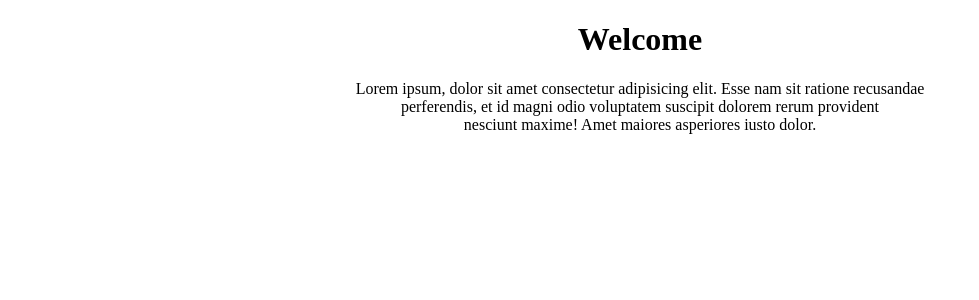
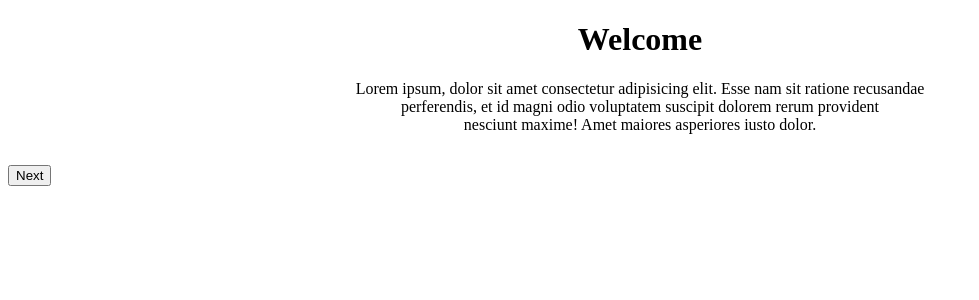
Before and after one commit to Gresham24/React-Firebase-Auth, a React (Vite) app: page /welcome in a window 1280 px wide. Shown: the top 300 px of the page, without its empty margins (0-979 px from the left). Built offline with nearby package versions, Linux system fonts and the light colour scheme; no server answers.

Commit message:
Registration redirect to onboard pg 1

```diff
--- a/src/components/auth/Registration.jsx
+++ b/src/components/auth/Registration.jsx
@@ -3,7 +3,7 @@ import { createUserWithEmailAndPassword } from "firebase/auth";
 import { doc, collection, setDoc } from "firebase/firestore";
 import { auth, db } from "../../firebase";
 import { sendEmailVerification } from "firebase/auth";
-import { Link } from "react-router-dom";
+import { Link, useNavigate } from "react-router-dom";
 
 const Registration = () => {
     const [firstName, setFirstName] = useState("");
@@ -11,6 +11,7 @@ const Registration = () => {
     const [email, setEmail] = useState("");
     const [password, setPassword] = useState("");
     const [confirmPassword, setConfirmPassword] = useState("");
+    const navigate = useNavigate();
 
     const handleSubmit = async (e) => {
         e.preventDefault();
@@ -50,6 +51,7 @@ const Registration = () => {
             setEmail("");
             setPassword("");
             setConfirmPassword("");
+            navigate("/welcome");
         })
         .catch((error) => {
             alert(error);
--- a/src/components/onboarding/Welcome.jsx
+++ b/src/components/onboarding/Welcome.jsx
@@ -1,4 +1,5 @@
 import React from "react";
+
 
 function Welcome() {
     return (
@@ -10,6 +11,7 @@ function Welcome() {
                 odio voluptatem suscipit dolorem rerum provident<br></br>{" "}
                 nesciunt maxime! Amet maiores asperiores iusto dolor.
             </p>
+            <button type="submit">Next</button>
         </>
     );
 }
```
